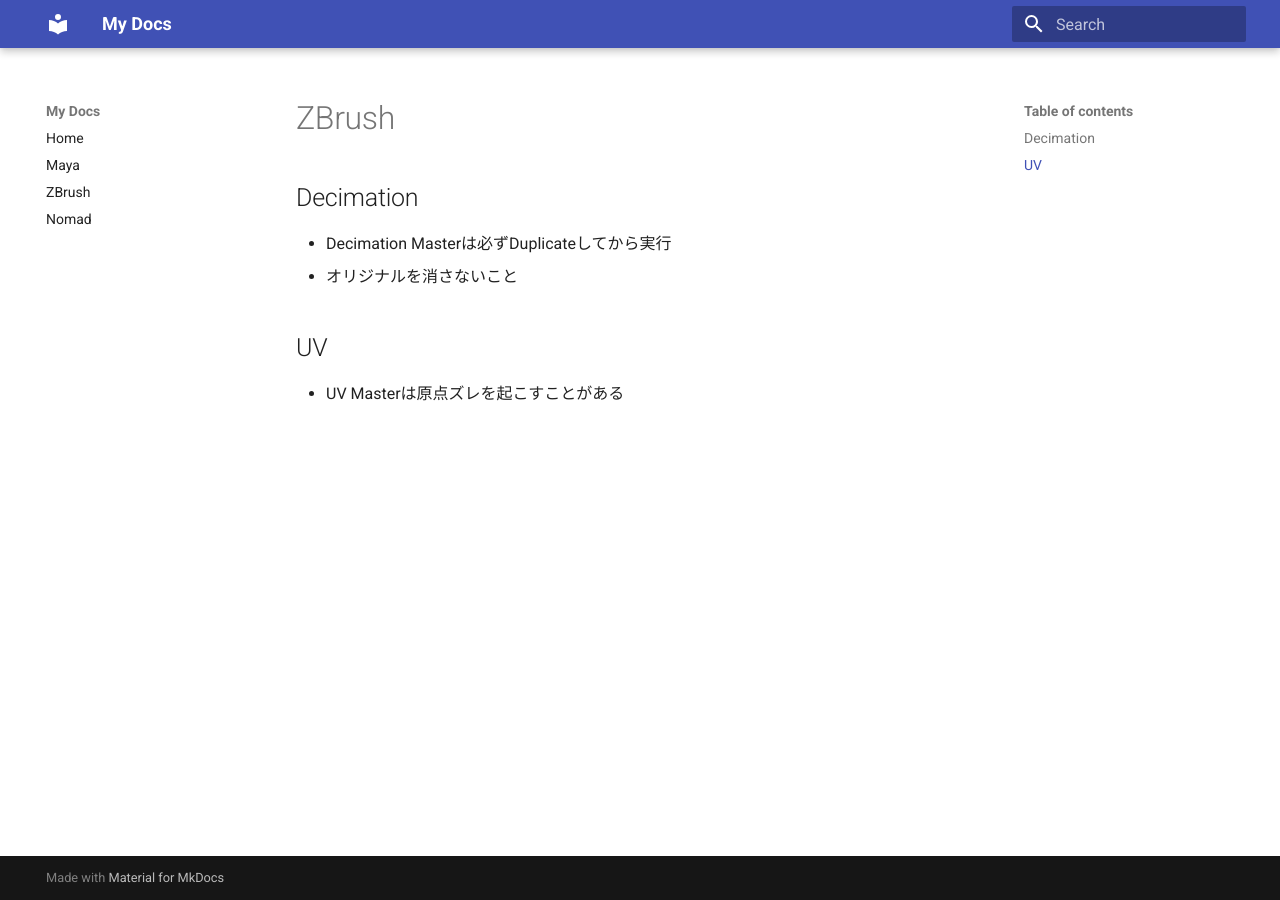
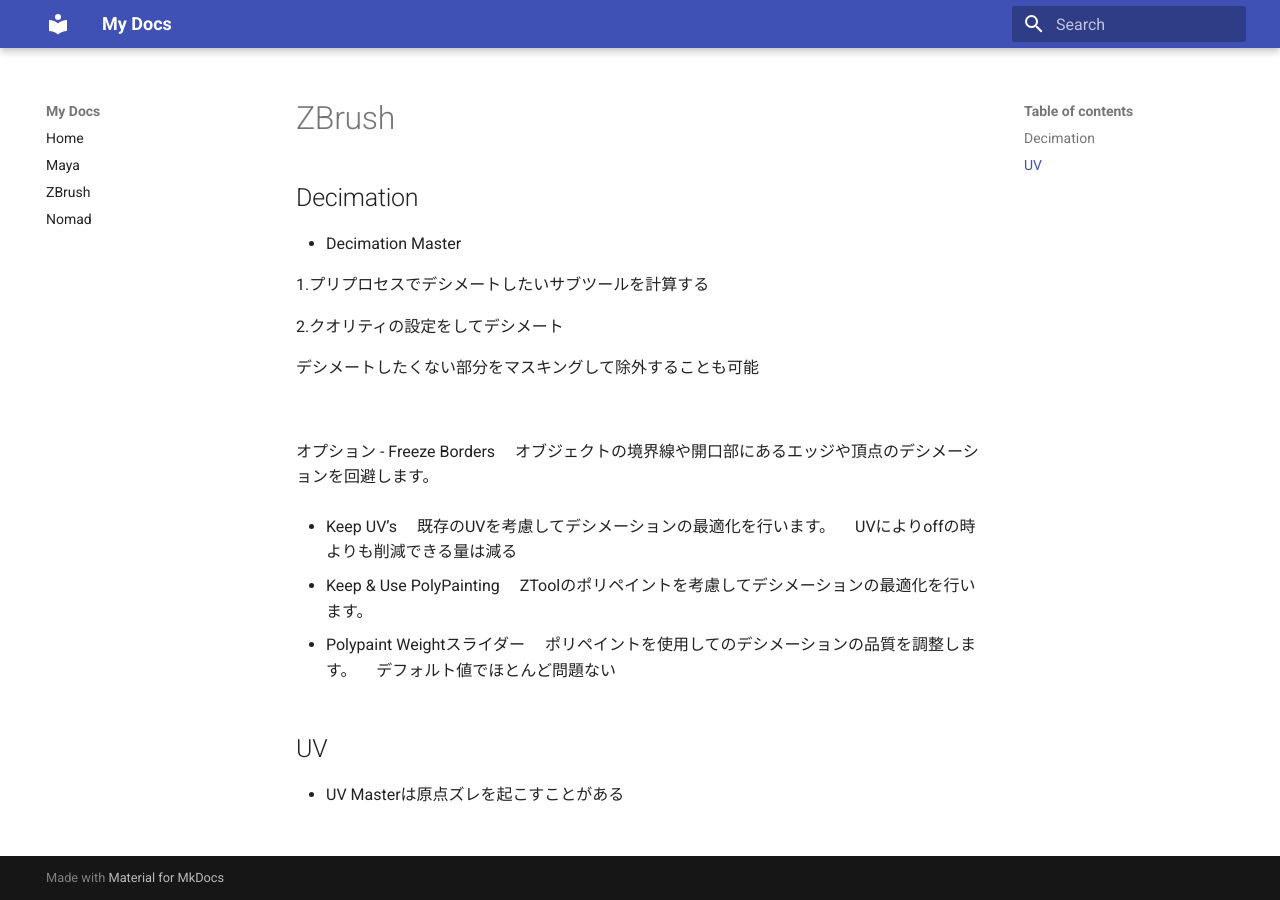
Before and after one commit to shiratama028/my-docs, an MkDocs documentation site: the page built from docs/Zbrush.md, in a window 1280 px wide. Built offline with MkDocs 1.6.1 and Material for MkDocs 9.7.7, drawn with Linux system fonts in a browser that asks for light colours.

Commit message:
Update Zbrush.md

```diff
--- a/docs/Zbrush.md
+++ b/docs/Zbrush.md
@@ -2,8 +2,30 @@
 
 ## Decimation
 
-- Decimation Masterは必ずDuplicateしてから実行
-- オリジナルを消さないこと
+- Decimation Master
+
+1.プリプロセスでデシメートしたいサブツールを計算する
+
+2.クオリティの設定をしてデシメート
+
+デシメートしたくない部分をマスキングして除外することも可能
+
+<br>
+
+オプション
+- Freeze Borders
+　オブジェクトの境界線や開口部にあるエッジや頂点のデシメーションを回避します。
+
+- Keep UV’s
+　既存のUVを考慮してデシメーションの最適化を行います。
+　UVによりoffの時よりも削減できる量は減る
+
+- Keep & Use PolyPainting
+　ZToolのポリペイントを考慮してデシメーションの最適化を行います。
+
+- Polypaint Weightスライダー
+　ポリペイントを使用してのデシメーションの品質を調整します。
+　デフォルト値でほとんど問題ない
 
 ## UV
 
```
